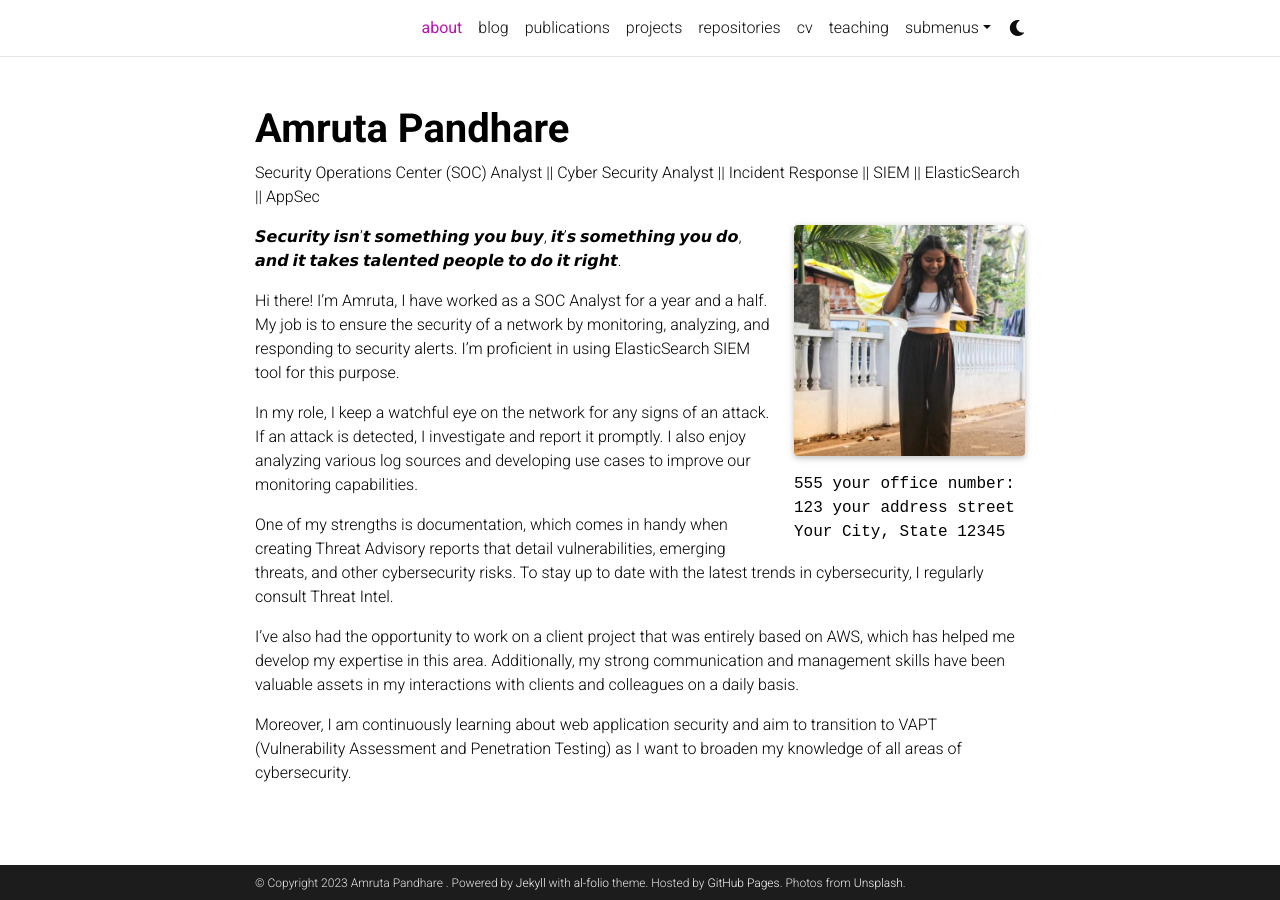
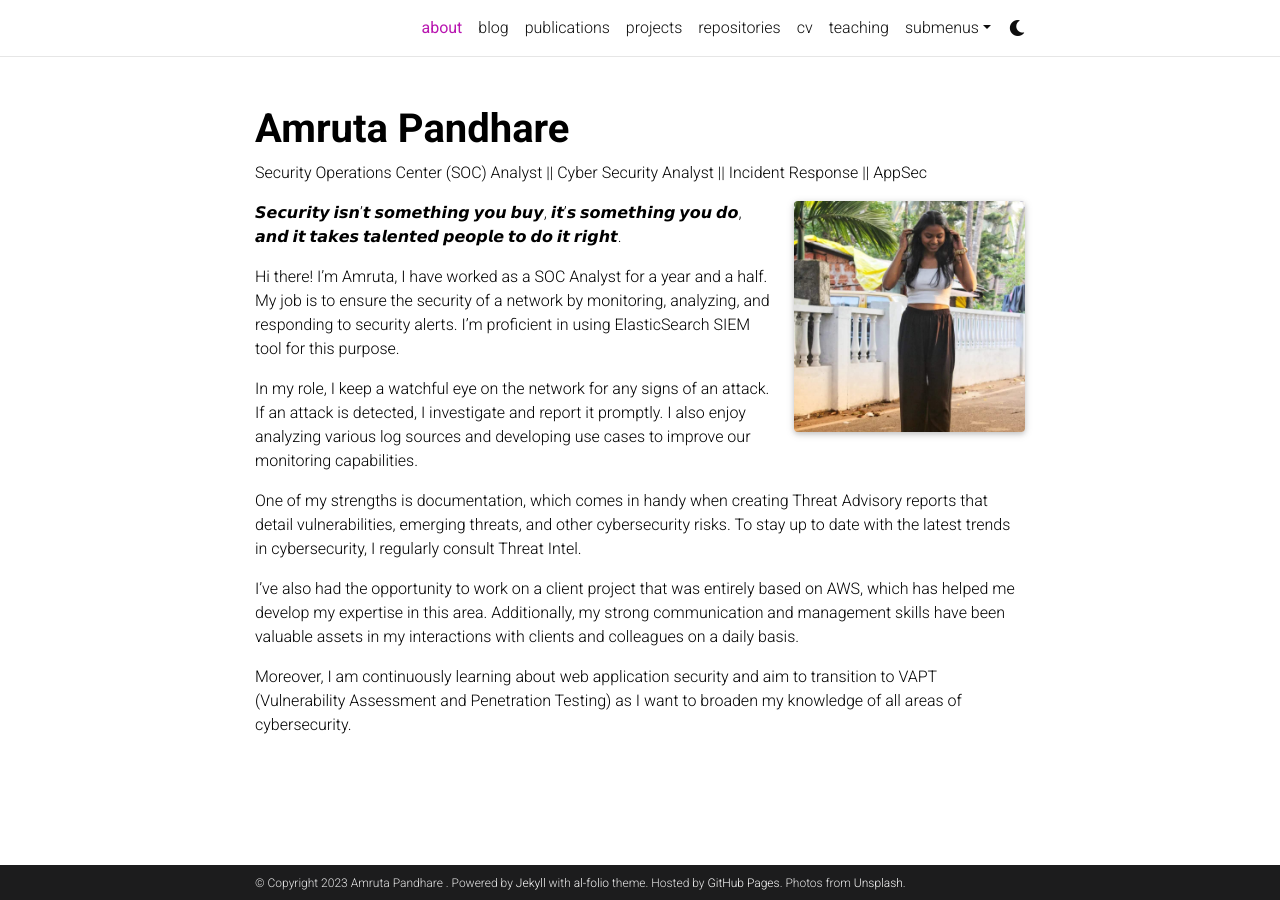
Before and after one commit to AmrutaPandhare/AmrutaPandhare.github.io, a Jekyll site: the page built from _pages/about.md, in a window 1280 px wide. Built offline with Jekyll 4.4.1, drawn with Linux system fonts in a browser that asks for light colours; full-size pictures stand in for the smaller copies a plugin makes; comment, search, counter and statistics services are not loaded; a style sheet for code colours, icons or effects is not loaded.

Commit message:
Update about.md

```diff
--- a/_pages/about.md
+++ b/_pages/about.md
@@ -2,16 +2,12 @@
 layout: about
 title: about
 permalink: /
-subtitle: Security Operations Center (SOC) Analyst || Cyber Security Analyst || Incident Response || SIEM || ElasticSearch || AppSec
+subtitle: Security Operations Center (SOC) Analyst || Cyber Security Analyst || Incident Response || AppSec
 
 profile:
   align: right
   image: prof_pic.jpg
   image_circular: false # crops the image to make it circular
-  address: >
-    <p>555 your office number:</p>
-    <p>123 your address street</p>
-    <p>Your City, State 12345</p>
 
 # news: true  # includes a list of news items
 # selected_papers: true # includes a list of papers marked as "selected={true}"
```
